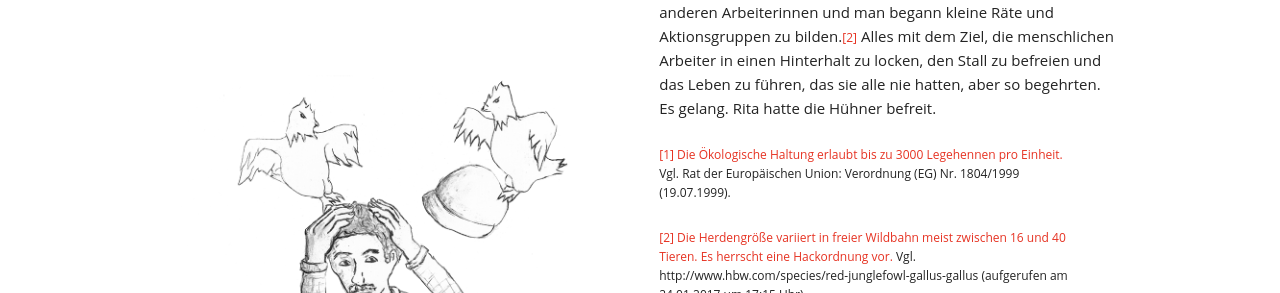
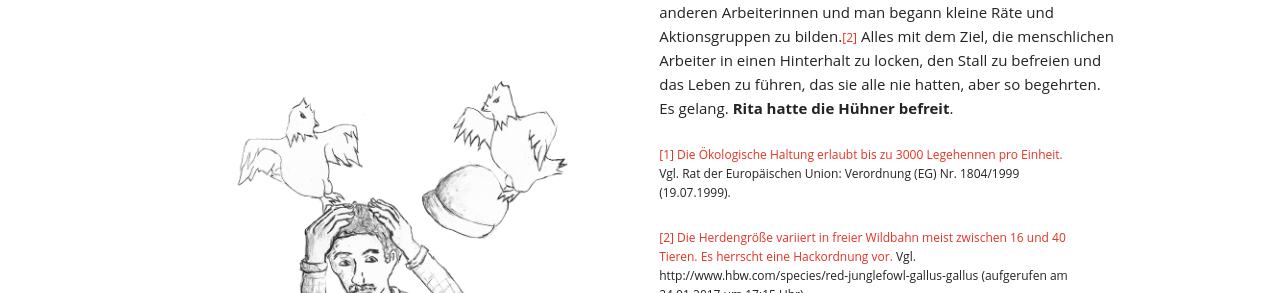
Before and after one commit to dnsos/ritasgeschichte, a Jekyll site: the page built from _pages/5/index.md, in a window 1280 px wide. Shown: the part 210-503 px from the top of the page. Built offline with Jekyll 4.4.1, drawn with Linux system fonts in a browser that asks for light colours.

Commit message:
Highlighted last sentence of last chapter

```diff
--- a/_pages/5/index.md
+++ b/_pages/5/index.md
@@ -10,7 +10,7 @@ excerpt: Noch immer lebte Rita mit 3000 anderen Ei-Arbeiterinnen zusammen. Die E
 img: kapitel_5.png
 ---
 
-Noch immer lebte Rita mit 3000 anderen Ei-Arbeiterinnen zusammen._[1]_ Die Enge war ein Problem. Auch Streitigkeiten und Zusammenstöße zwischen den Hennen gab es immer wieder. Schließlich wussten alle, dass der Platz nicht genug war. So nahm Rita die Organisation der Hennen in die Hand. Sie motivierte die anderen Arbeiterinnen und man begann kleine Räte und Aktionsgruppen zu bilden._[2]_ Alles mit dem Ziel, die menschlichen Arbeiter in einen Hinterhalt zu locken, den Stall zu befreien und das Leben zu führen, das sie alle nie hatten, aber so begehrten. Es gelang. Rita hatte die Hühner befreit.
+Noch immer lebte Rita mit 3000 anderen Ei-Arbeiterinnen zusammen._[1]_ Die Enge war ein Problem. Auch Streitigkeiten und Zusammenstöße zwischen den Hennen gab es immer wieder. Schließlich wussten alle, dass der Platz nicht genug war. So nahm Rita die Organisation der Hennen in die Hand. Sie motivierte die anderen Arbeiterinnen und man begann kleine Räte und Aktionsgruppen zu bilden._[2]_ Alles mit dem Ziel, die menschlichen Arbeiter in einen Hinterhalt zu locken, den Stall zu befreien und das Leben zu führen, das sie alle nie hatten, aber so begehrten. Es gelang. **Rita hatte die Hühner befreit**.
 
 > [1] Die Ökologische Haltung erlaubt bis zu 3000 Legehennen pro Einheit.
 _Vgl. Rat der Europäischen Union: Verordnung (EG) Nr. 1804/1999 (19.07.1999)._
```
